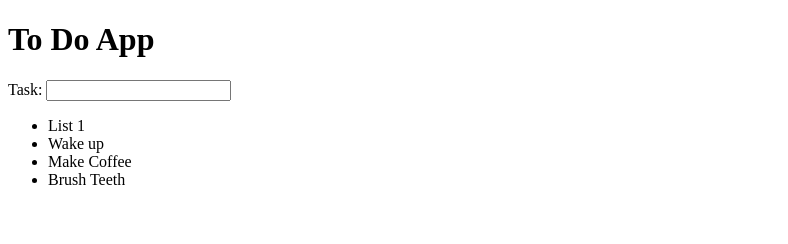
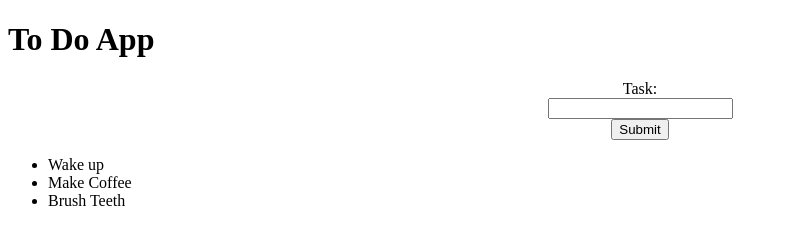
Before and after one commit to kanaxo/my-todo-app-1, a plain HTML site: page index.html in a window 1280 px wide. Shown: the whole page, without its empty margins (0-788 px from the left). Drawn offline with Linux system fonts and the light colour scheme.

Commit message:
Added CSS, submit Todo functionalities

```diff
--- a/index.html
+++ b/index.html
@@ -4,14 +4,16 @@
 		<meta charset="UTF-8" />
 		<meta name="viewport" content="width=device-width, initial-scale=1.0" />
 		<title>My TODO App</title>
-		<script src="script.js" async></script>
+		<script defer src="script.js"></script>
+		<link rel="stylesheet" type="text/css" href="styles.css" />
 	</head>
 	<body>
 		<h1>To Do App</h1>
-		<label for="Task">Task:</label>
-		<input type="text" id="Task" name="Task" />
-		<ul id="toDoList">
-			<li>List 1</li>
-		</ul>
+		<div id="todoInput">
+			<label for="Task">Task:</label>
+			<input type="text" id="Task" name="Task" />
+			<button onclick="submitToDo()">Submit</button>
+		</div>
+		<ul id="toDoList"></ul>
 	</body>
 </html>
--- a/script.js
+++ b/script.js
@@ -1,9 +1,29 @@
 "use strict";
 
-const toDoArr = ["Wake up", "Make Coffee", "Brush Teeth"];
+let toDoArr = ["Wake up", "Make Coffee", "Brush Teeth"];
 
 for (const ele of toDoArr) {
 	document.getElementById("toDoList").innerHTML += `<li>${ele}</li>`;
 }
 
+const submitToDo = function () {
+	const taskInput = document.getElementById("Task");
+	const taskInputVal = taskInput.value.trim();
+	console.log(taskInputVal);
+	if (taskInputVal !== "") {
+		toDoArr.push(taskInputVal);
+	}
+	updateToDo();
+	taskInput.value = "";
+};
+
+const updateToDo = function () {
+	const mainList = document.getElementById("toDoList");
+	mainList.innerHTML = "";
+	toDoArr.forEach((Task) => {
+		const listElement = `<li>${Task}</li>`;
+		mainList.innerHTML += listElement;
+	});
+};
+
 console.log(...toDoArr);
--- /dev/null
+++ b/styles.css
@@ -0,0 +1,5 @@
+#todoInput {
+	display: flex;
+	flex-direction: column;
+	align-items: center;
+}
```
